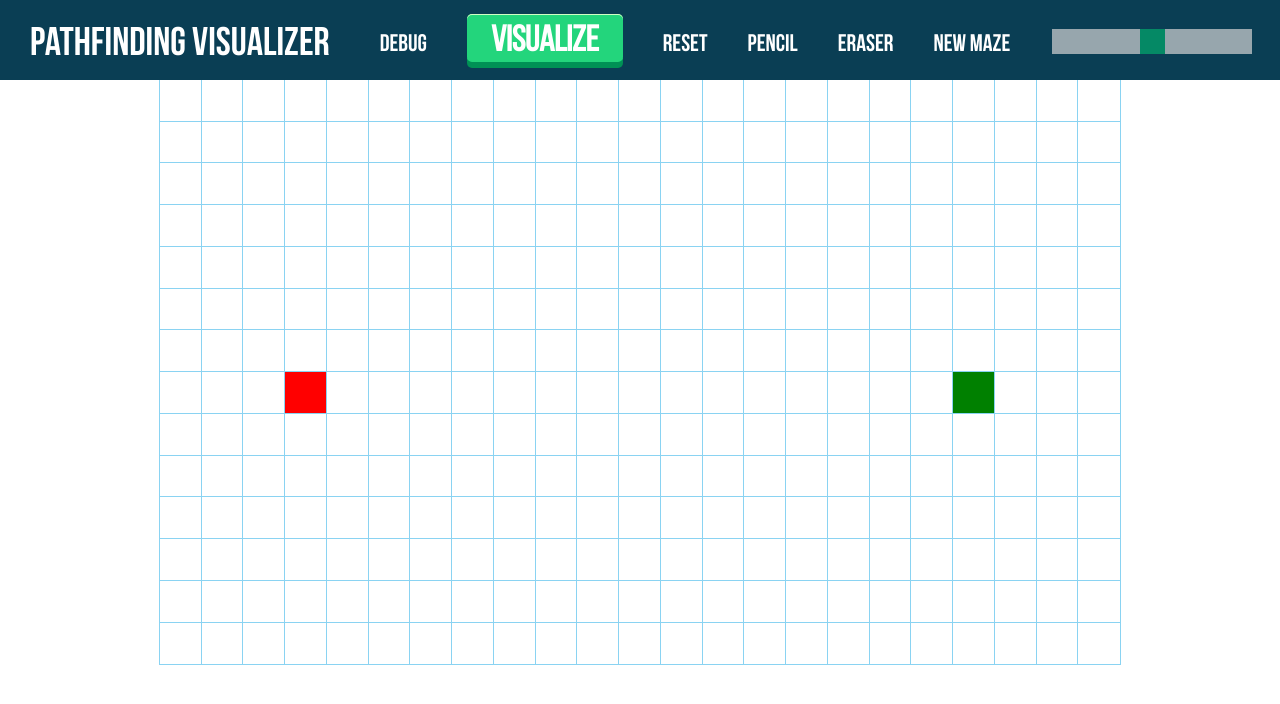
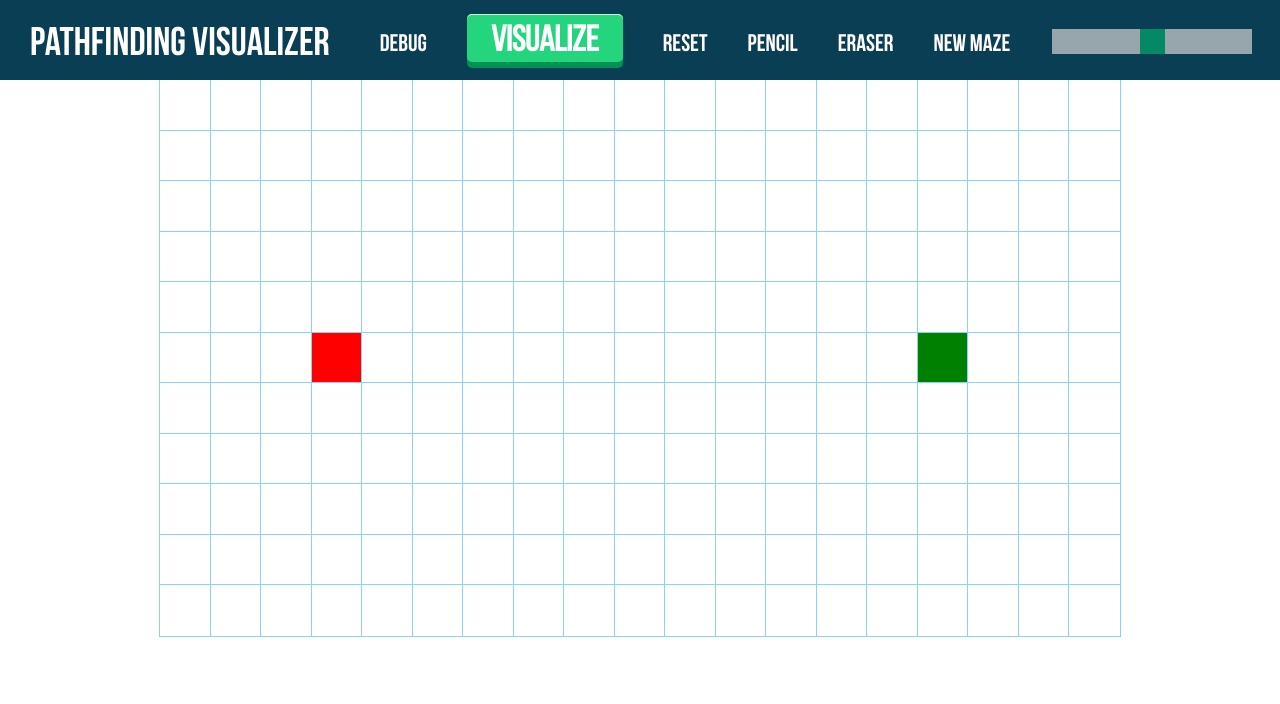
Before and after one commit to Dhruv-Nambiar/Pathfinding-Algorithm-Visualizer, a React (Create React App) app: page / in a window 1280 px wide. Shown: the top 704 px of the page. Built offline with nearby package versions, Linux system fonts and the light colour scheme.

Commit message:
Forced initial Grid size to work with maze generation

```diff
--- a/src/PathfindingVisualizer/Node/Node.css
+++ b/src/PathfindingVisualizer/Node/Node.css
@@ -30,14 +30,15 @@
 }
 
 .wall-node {
-  animation-name: wallAnimation;
+  background-color: rgb(12, 53, 71);
+  /* animation-name: wallAnimation;
   animation-duration: 0.3s;
   animation-timing-function: ease-out;
   animation-delay: 0s;
   animation-direction: alternate;
   animation-iteration-count: 1;
   animation-fill-mode: forwards;
-  animation-play-state: running;
+  animation-play-state: running; */
 }
 
 .wall-node .slow-anim {
--- a/src/PathfindingVisualizer/PathfindingVisualizer.jsx
+++ b/src/PathfindingVisualizer/PathfindingVisualizer.jsx
@@ -7,10 +7,11 @@ import { DFSmaze } from "../algorithms/DFSmaze.jsx";
 let GRID_ROWS = 15;
 let GRID_COLS = 23;
 let CONTENT_WIDTH = "1000px";
-const START_NODE_ROW = 7;
-const START_NODE_COL = 3;
-const END_NODE_ROW = 7;
-const END_NODE_COL = 19;
+let START_NODE_ROW = 7;
+let START_NODE_COL = 3;
+let END_NODE_ROW = 7;
+let END_NODE_COL = 19;
+let SQUARE_SIZE = 50;
 const PATHFINDING_ANIMATION_SPEED = 20;
 const SHORTEST_PATH_ANIMATION_SPEED = 70;
 const MAZE_GENERATION_ANIMATION_SPEED = 40;
@@ -37,9 +38,17 @@ export default class PathfindingVisualizer extends Component {
     });
     const grid = getInitialGrid();
     this.setState({ grid });
-    GRID_ROWS = Math.round(
-      (window.innerHeight * 0.75) / ((window.innerWidth * 0.75) / GRID_COLS)
-    );
+    GRID_COLS =
+      Math.round((window.innerWidth * 0.75) / SQUARE_SIZE / 2) * 2 - 1;
+    GRID_ROWS =
+      Math.round((window.innerHeight * 0.75) / SQUARE_SIZE / 2) * 2 - 1;
+    START_NODE_COL = Math.round((GRID_COLS * 0.15) / 2) * 2 + 1;
+    START_NODE_ROW = GRID_ROWS / 2 - 0.5;
+    END_NODE_COL = GRID_COLS - START_NODE_COL - 1;
+    END_NODE_ROW = START_NODE_ROW;
+    // GRID_ROWS = Math.round(
+    //   (window.innerHeight * 0.75) / ((window.innerWidth * 0.75) / GRID_COLS)
+    // );
     window.addEventListener("resize", this.updateWindowDimensions);
   }
 
@@ -173,6 +182,15 @@ export default class PathfindingVisualizer extends Component {
 
   reset() {
     resetNodeClasses(document);
+    SQUARE_SIZE = document.getElementById("myRange").value * 10 + 10;
+    GRID_COLS =
+      Math.round(((window.innerWidth * 0.75) / SQUARE_SIZE + 1) / 4) * 4 - 1;
+    GRID_ROWS =
+      Math.round(((window.innerHeight * 0.75) / SQUARE_SIZE + 1) / 4) * 4 - 1;
+    START_NODE_COL = Math.round((GRID_COLS * 0.15) / 2) * 2 + 1;
+    START_NODE_ROW = GRID_ROWS / 2 - 0.5;
+    END_NODE_COL = GRID_COLS - START_NODE_COL - 1;
+    END_NODE_ROW = START_NODE_ROW;
     const grid = getInitialGrid();
     this.setState({ grid });
   }
@@ -261,9 +279,9 @@ export default class PathfindingVisualizer extends Component {
           <div class="slidecontainer">
             <input
               type="range"
-              min="15"
-              max="31"
-              defaultValue="23"
+              min="0"
+              max="8"
+              defaultValue="4"
               class="slider"
               id="myRange"
             />
```
